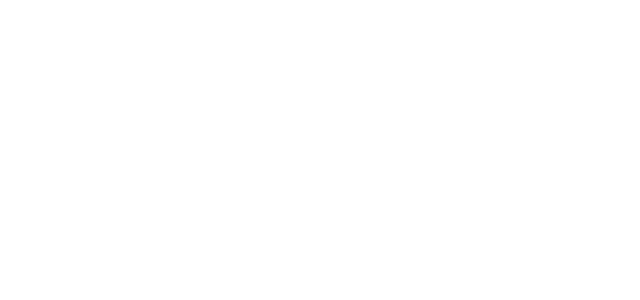
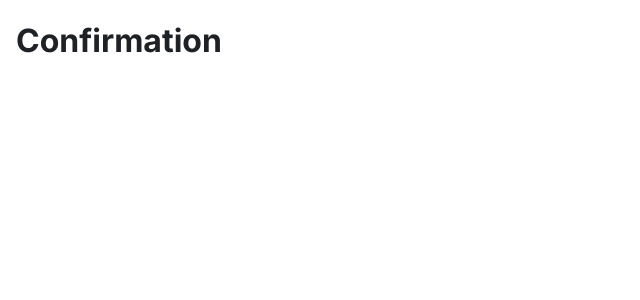
Before and after one commit to Yannik195/ueq-online-tool, a React (Create React App) app in the folder frontend/: page /q/confirmation in a window 1280 px wide. Before the commit this address had no page. Shown: the top 300 px of the page, without its empty margins (0-640 px from the left). Built offline with nearby package versions, Linux system fonts and the light colour scheme.

Commit message:
Added confirmation site and route to confirmation

```diff
--- /dev/null
+++ b/frontend/src/Pages/q/confirmation.js
@@ -0,0 +1,3 @@
+export function Confirmation() {
+    return <h1>Confirmation</h1>
+  }
--- a/frontend/src/Routes/Routes.js
+++ b/frontend/src/Routes/Routes.js
@@ -4,6 +4,7 @@
 import { Fill } from "../Pages/q/fill"
 import { Create } from "../Pages/q/create"
 import { Evaluate } from "../Pages/q/evaluate"
+import { Confirmation } from "../Pages/q/confirmation"
 
 export default function Routes() {
   return (
@@ -13,6 +14,7 @@
       <Route path="/q/fill/:id" element={<Fill />} />
       <Route path="/q/create/" element={<Create />} />
       <Route path="/q/evaluate/:id" element={<Evaluate />} />
+      <Route path="/q/confirmation/" element={<Confirmation />} />
     </RoutesDom>
   )
 }
```
